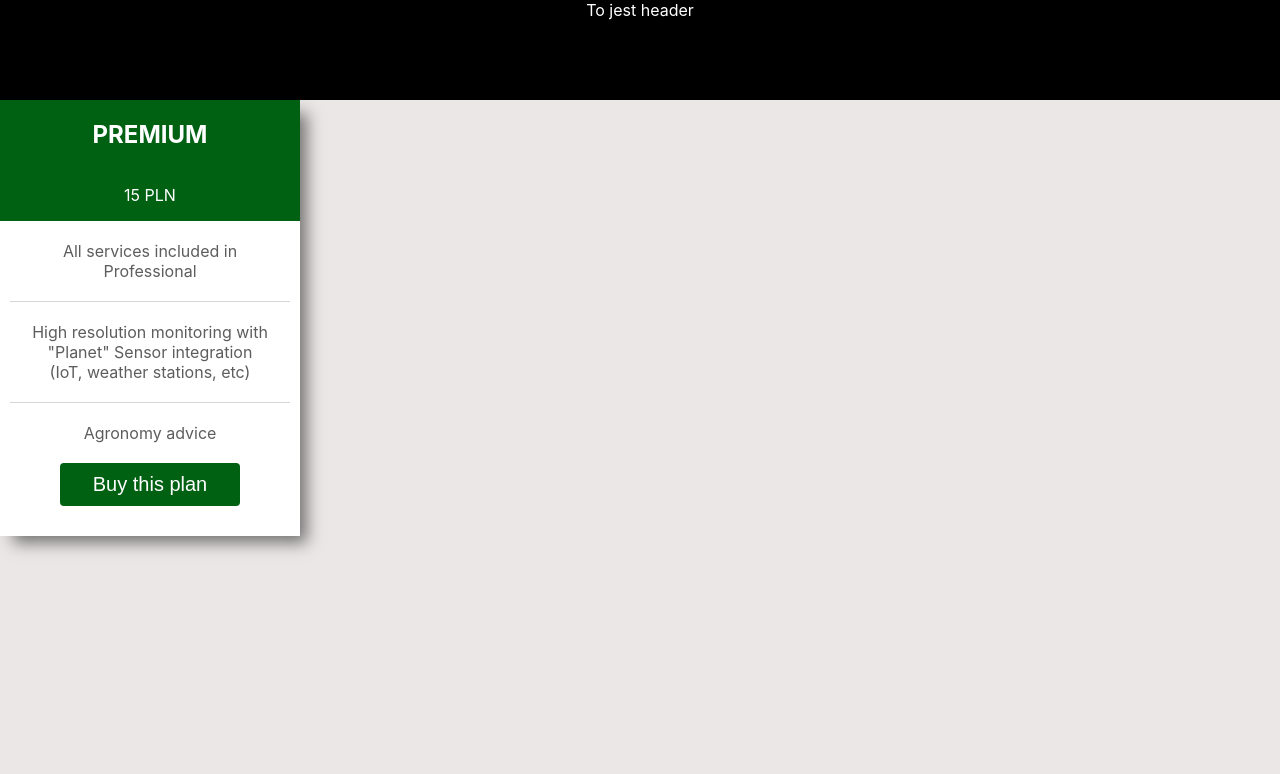
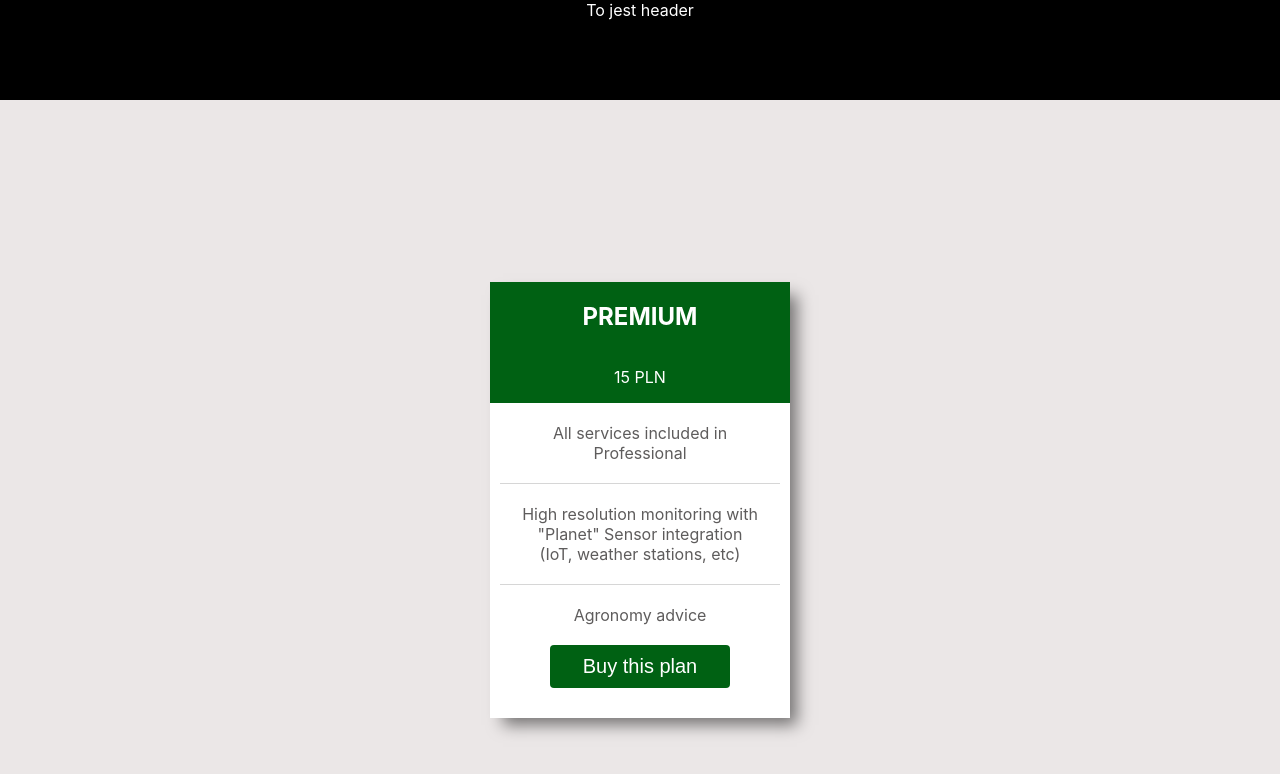
Before and after one commit to jundymek/satagro-price-list, a React (Create React App) app: page / in a window 1280 px wide. Shown: the top 774 px of the page. Built offline with nearby package versions, Linux system fonts and the light colour scheme; no server answers.

Commit message:
refactor: scss modules

```diff
--- a/src/components/card/Card.tsx
+++ b/src/components/card/Card.tsx
@@ -1,22 +1,22 @@
 import React from "react";
-import "./Card.scss";
+import styles from  "./card.module.scss";
 
 const Card = () => {
   return (
-    <section className="card">
-      <div className="card__title-wrapper">
-        <h2 className="card__title">PREMIUM</h2>
-        <p className="card__price">
+    <section className={styles.container}>
+      <div className={styles.titleWrapper}>
+        <h2 className={styles.title}>PREMIUM</h2>
+        <p className={styles.price}>
           15 <span>PLN</span>
         </p>
       </div>
-      <div className="card__text-wrapper">
-        <p className="card__text">All services included in Professional</p>
-        <p className="card__text">
+      <div className={styles.textWrapper}>
+        <p className={styles.text}>All services included in Professional</p>
+        <p className={styles.text}>
           High resolution monitoring with "Planet" Sensor integration (IoT, weather stations, etc)
         </p>
-        <p className="card__text card__text--last">Agronomy advice</p>
-        <button className="card__button">Buy this plan</button>
+        <p className={`${styles.text} ${styles.text__last}`}>Agronomy advice</p>
+        <button className={styles.button}>Buy this plan</button>
       </div>
     </section>
   );
--- a/src/components/card/Card.scss
+++ b/src/components/card/card.module.scss
@@ -1,6 +1,5 @@
-.card {
-  width: 300px;
-  // height: 500px;
+.container {
+  max-width: 300px;
   display: flex;
   flex-direction: column;
   align-items: center;
@@ -10,7 +9,10 @@
   &:hover {
     transform: scale(1.01);
   }
-  &__button {
+}
+
+
+.button {
     background-color: #006113;
     width: 60%;
     padding: 10px;
@@ -21,31 +23,33 @@
     border-radius: 4px;
     cursor: pointer;
   }
-  &__price {
+
+
+.price {
     text-align: center;
   }
-  &__text {
+
+.text {
     padding: 20px;
     margin: 0;
     width: 80%;
     text-align: center;
     color: rgb(94, 92, 92);
     border-bottom: 1px solid rgb(214, 214, 214);
-    &--last {
+    &__last {
       border: none;
     }
-  }
-  &__text-wrapper {
+}
+.textWrapper {
     background-color: white;
     display: flex;
     flex-direction: column;
     align-items: center;
   }
-  &__title {
+.title {
     font-family: 20px;
-    // color: green;
   }
-  &__title-wrapper {
+.titleWrapper {
     width: 100%;
     display: flex;
     flex-direction: column;
@@ -53,4 +57,3 @@
     background-color: #006113;
     color: white;
   }
-}
--- a/src/components/header/Header.tsx
+++ b/src/components/header/Header.tsx
@@ -1,8 +1,8 @@
 import React from "react";
-import "./Header.scss";
+import styles from "./header.module.scss";
 
 const Header: React.FC = () => {
-  return <header className="header">To jest header</header>;
+  return <header className={styles.container}>To jest header</header>;
 };
 
 export default Header;
--- a/src/components/header/Header.scss
+++ b/src/components/header/header.module.scss
@@ -1,4 +1,4 @@
-.header {
+.container {
   display: flex;
   justify-content: center;
   height: 100px;
--- a/src/components/plans/Plans.scss
+++ /dev/null
@@ -1,3 +0,0 @@
-.wrapper {
-  background-color: rgb(235, 231, 231);
-}
--- a/src/components/plans/Plans.tsx
+++ b/src/components/plans/Plans.tsx
@@ -1,5 +1,5 @@
 import React, { useEffect } from "react";
-import "./Plans.scss";
+import styles from "./plans.module.scss";
 import Card from "../card/Card";
 
 const Plans = () => {
@@ -13,7 +13,7 @@ const Plans = () => {
     getPlans();
   }, []);
   return (
-    <div className="wrapper">
+    <div className={styles.wrapper}>
       <Card />
     </div>
   );
--- /dev/null
+++ b/src/components/plans/plans.module.scss
@@ -0,0 +1,7 @@
+.wrapper {
+  background-color: rgb(235, 231, 231);
+  display: flex;
+  justify-content: center;
+  align-items: center;
+  min-height: 100vh;
+}
--- a/src/index.scss
+++ b/src/index.scss
@@ -1,3 +1,5 @@
+@import "./components/card/card.module.scss";
+
 body {
   margin: 0;
   font-family: -apple-system, BlinkMacSystemFont, "Segoe UI", "Roboto", "Oxygen", "Ubuntu", "Cantarell", "Fira Sans",
```
